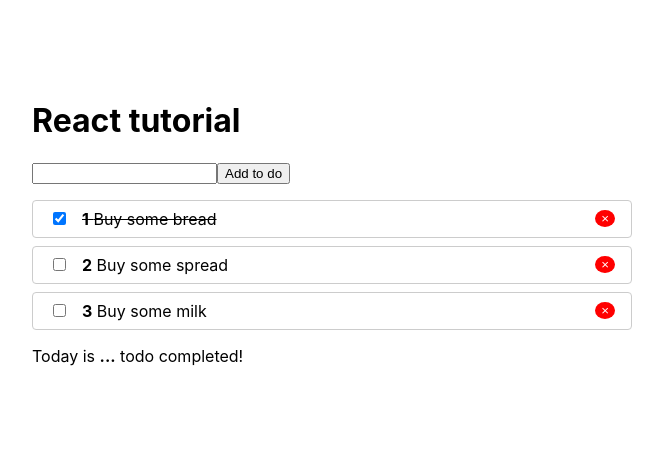
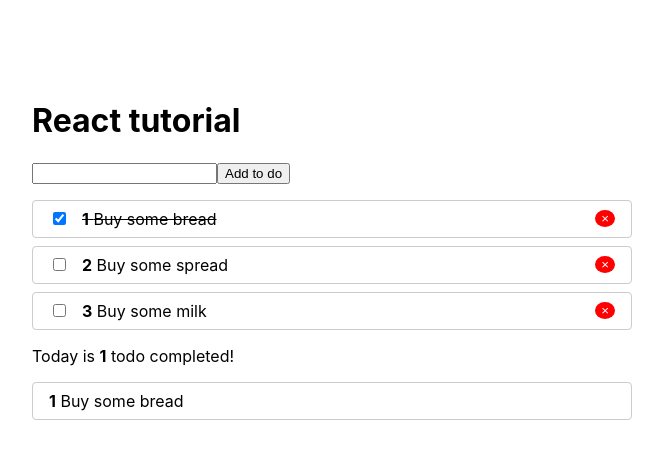
Before and after one commit to prostokolya94/todolist, a React (Create React App) app: page / in a window 1280 px wide. Both pictures are taken after a click on the checkbox 367 px from the left and 218 px from the top of the page. Shown: the top 458 px of the page, without its empty margins (308-971 px from the left). Built offline with nearby package versions, Linux system fonts and the light colour scheme.

Commit message:
добавление подтверждения удаления + список выполненных дел

```diff
--- a/src/App.js
+++ b/src/App.js
@@ -1,16 +1,23 @@
-import React from "react";
+import React, { useState } from "react";
 import TodoList from "./todo/TodoList";
 import Context from "./context";
 import AddTodo from "./todo/AddTodo";
 import TodoCompleted from "./todo/TodoCompleted";
+import Modal from "./modal/modal";
+import Done from "./todo/Done";
 
 function App() {
-  const [todos, setTodos] = React.useState([
+  const [todos, setTodos] = useState([
     { id: 1, complited: false, title: "Buy some bread" },
     { id: 2, complited: false, title: "Buy some spread" },
     { id: 3, complited: false, title: "Buy some milk" },
   ]);
 
+  const [isModalOpen, setIsModalOpen] = useState(false);
+  const [idToRemove, setidToRemove] = useState();
+
+  const count = todos.filter((el) => el.complited).length;
+  const done = todos.filter((el) => el.complited)
   function toggleTodo(id) {
     setTodos(
       todos.map((todo) => {
@@ -23,9 +30,13 @@ function App() {
   }
 
   function removeTodo(id) {
-    setTodos(todos.filter((todo) => todo.id !== id));
+    setIsModalOpen(true);
+    setidToRemove(id)
   }
-
+  function handleOkClick() {
+    setTodos(todos.filter((todo) => todo.id !== idToRemove))
+    setidToRemove(null)
+  }
   function addTodo(title) {
     setTodos(
       todos.concat([
@@ -40,14 +51,21 @@ function App() {
   return (
     <Context.Provider value={{ removeTodo }}>
       <div className="wrapper">
+        <Modal
+          isOpen={isModalOpen}
+          handleOk={handleOkClick}
+          handleClose={()=>setIsModalOpen(false)}
+        />
         <h1> React tutorial</h1>
+
         <AddTodo onCreate={addTodo} />
         {todos.length ? (
           <TodoList todos={todos} onToggle={toggleTodo} />
         ) : (
           <p>No todos</p>
         )}
-        <TodoCompleted/>
+        <TodoCompleted count={count} />
+        <Done done={done} />
       </div>
     </Context.Provider>
   );
--- /dev/null
+++ b/src/DeleteParts.js
@@ -0,0 +1,3 @@
+<button className="rm" onClick={() => removeTodo(todo.id)}>
+        &times;
+      </button>
--- a/src/index.css
+++ b/src/index.css
@@ -28,3 +28,11 @@ code {
 .done {
   text-decoration: line-through;
 }
+
+.rmo {
+  background: red;
+  color: rgb(248, 244, 244);
+  height: 1.5rem;
+  border-radius: 50%;
+  border: none;
+}
--- /dev/null
+++ b/src/modal/modal.css
@@ -0,0 +1,19 @@
+.modal {
+  position: fixed;
+  top: 0;
+  right: 0;
+  bottom: 0;
+  left: 0;
+  background: rgba(0, 0, 0, .5);
+  display: flex;
+  justify-content: center;
+  padding-top: 15rem;
+}
+
+.modal-body {
+  padding: 3rem;
+  width: 400px;
+  border-radius: 5px;
+  background: white;
+  height: 200px;
+}
--- /dev/null
+++ b/src/modal/modal.js
@@ -0,0 +1,55 @@
+import React from "react";
+import "./modal.css";
+import "../index.css";
+
+/*export default class Modal extends React.Component {
+  state = {
+    isOpen: false,
+  };
+  render() {
+    return (
+      <React.Fragment>
+        <button className="rmo" onClick={() => this.setState({ isOpen: true })}>
+          х
+        </button>
+
+        {this.state.isOpen && (
+          <div className="modal">
+            <div className="modal-body">
+              <h1>Confirm delete</h1>
+              <p>Do you realy want delete this todo?</p>
+              <button onClick={() => this.setState({ isOpen: false })}>
+                yes
+              </button>
+              <button onClick={() => this.setState({ isOpen: false })}>
+                no
+              </button>
+            </div>
+          </div>
+        )}
+      </React.Fragment>
+    );
+  }
+}*/
+
+function Modal({ isOpen, handleOk, handleClose }) {
+  const onClickYes = () => {
+    handleOk();
+    handleClose();
+  };
+
+  if (!isOpen) {
+    return null;
+  }
+  return (
+    <div className="modal">
+      <div className="modal-body">
+        <h1>Confirm delete</h1>
+        <p>Do you realy want delete this todo?</p>
+        <button onClick={onClickYes}>yes</button>
+        <button onClick={handleClose}>no</button>
+      </div>
+    </div>
+  );
+}
+export default Modal;
--- a/src/todo/AddTodo.js
+++ b/src/todo/AddTodo.js
@@ -8,8 +8,8 @@ function useInputValue(defaultValue = "") {
       value,
       onChange: (event) => setValue(event.target.value),
     },
-    clear: () => setValue(''),
-    value: () => value
+    clear: () => setValue(""),
+    value: () => value,
   };
 }
 
@@ -21,7 +21,7 @@ function AddTodo({ onCreate }) {
 
     if (input.value().trim()) {
       onCreate(input.value());
-      input.clear()
+      input.clear();
     }
   }
 
--- /dev/null
+++ b/src/todo/Done.js
@@ -0,0 +1,21 @@
+import React from "react";
+import DoneItem from "./DoneItem";
+
+function Done(props) {
+  const styles = {
+    div: {
+      listStyle: "none",
+      margin: 0,
+      padding: 0,
+    },
+  };
+  return (
+    <div style={styles}>
+      {props.done.map((done, index) => {
+        return <DoneItem Item done={done} key={done.id} index={index} />;
+      })}
+    </div>
+  );
+}
+
+export default Done;
--- /dev/null
+++ b/src/todo/DoneItem.js
@@ -0,0 +1,33 @@
+import React, { useContext } from "react";
+import PropTypes from "prop-types";
+import Context from "../context";
+import Modal from "../modal/modal";
+
+const styles = {
+  li: {
+    display: "flex",
+    justifyContent: "space-between",
+    alignItems: "center",
+    padding: ".5rem 1rem",
+    border: "1px solid #ccc",
+    borderRadius: "4px",
+    marginBottom: ".5rem",
+  },
+  input: {
+    marginRight: "1rem",
+  },
+};
+
+function DoneItem({ done, index }) {
+  return (
+    <li style={styles.li}>
+      <span>
+        <strong>{index + 1}</strong>
+        &nbsp;
+        {done.title}
+      </span>
+    </li>
+  );
+}
+
+export default DoneItem;
--- a/src/todo/TodoCompleted.js
+++ b/src/todo/TodoCompleted.js
@@ -1,10 +1,9 @@
-import React, { useState } from "react";
+import React from "react";
 
-function TodoCompleted(defaultCount = 0) {
-  const [count, upCount] = useState(defaultCount);
+function TodoCompleted(props) {
   return (
     <p>
-      Today is <strong>...</strong> todo completed!
+      Today is <strong>{props.count}</strong> todo completed!
     </p>
   );
 }
--- a/src/todo/TodoItem.js
+++ b/src/todo/TodoItem.js
@@ -1,6 +1,7 @@
 import React, { useContext } from "react";
 import PropTypes from "prop-types";
 import Context from "../context";
+import Modal from "../modal/modal";
 
 const styles = {
   li: {
@@ -36,10 +37,10 @@ function ToDoItem({ todo, index, onChange }) {
         &nbsp;
         {todo.title}
       </span>
-
       <button className="rm" onClick={() => removeTodo(todo.id)}>
         &times;
       </button>
+      <Modal/>
     </li>
   );
 }
```
